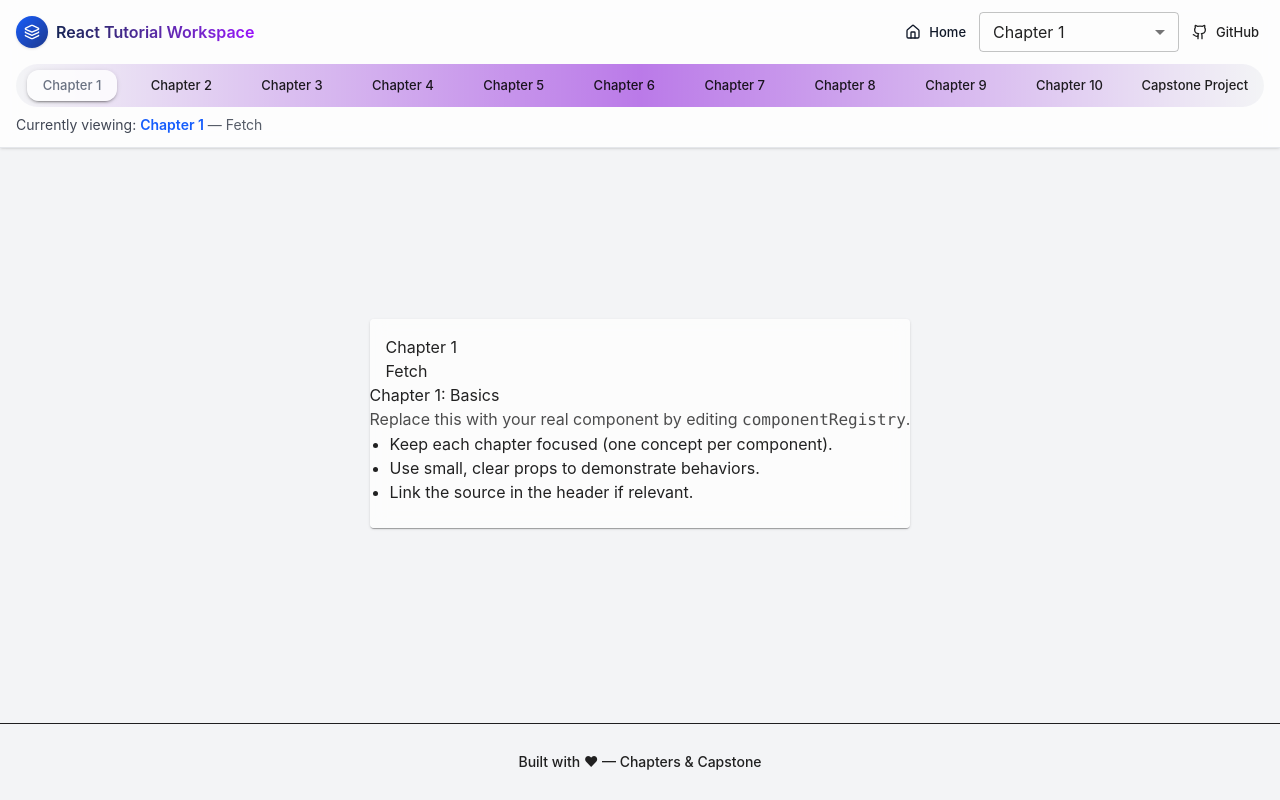
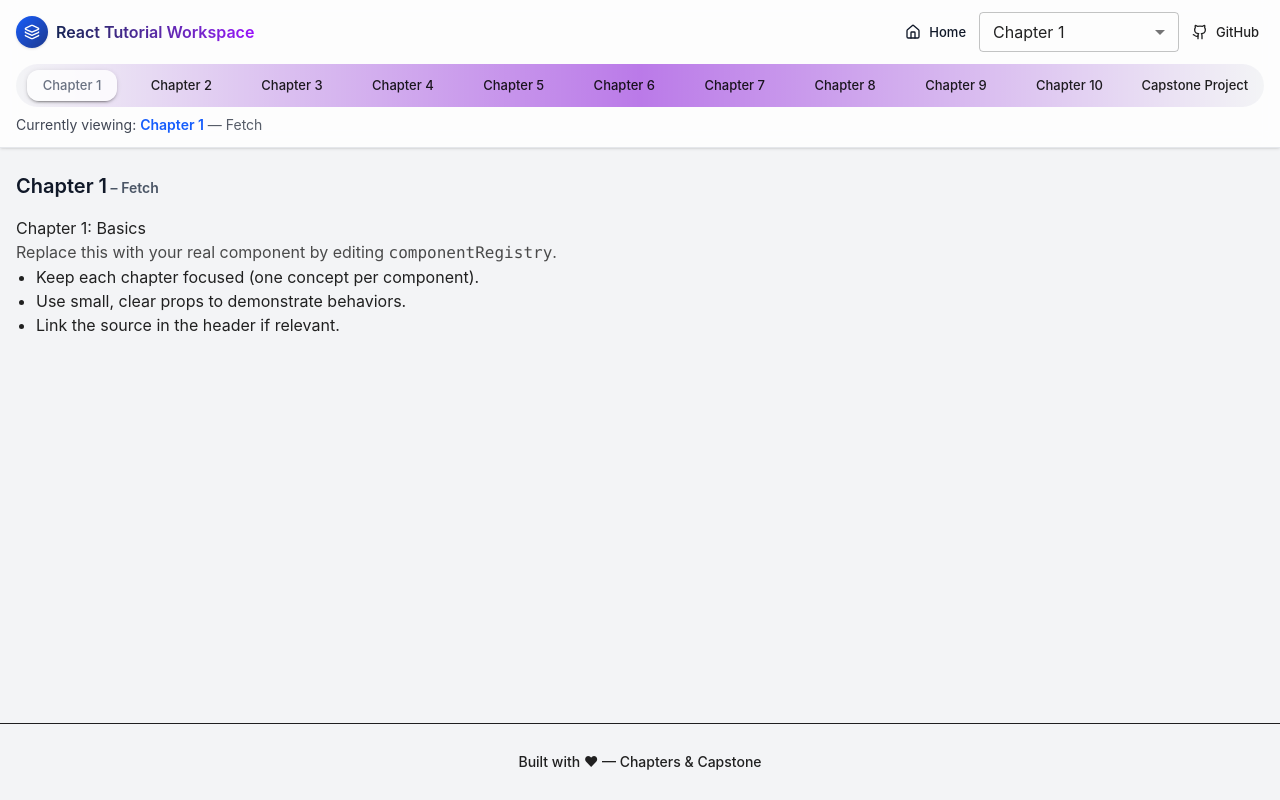
Before and after one commit to KevinHein-KSH/http-assets, a React (Vite) app: page / in a window 1280 px wide. Both pictures are taken after a click on the button "Chapter 1". Built offline with nearby package versions, Linux system fonts and the light colour scheme.

Commit message:
new component, adjust some styling and then some

```diff
--- a/src/components/Ch7-JSON/JsonDisplay.tsx
+++ b/src/components/Ch7-JSON/JsonDisplay.tsx
@@ -12,8 +12,6 @@ import TextSnippetIcon from "@mui/icons-material/TextSnippet";
 import {
   Tab,
   Tabs,
-  Paper,
-  Typography,
   TextareaAutosize,
   Button,
 } from "@mui/material";
@@ -63,11 +61,10 @@ export default function JsonDisplay() {
     setLoading(true);
     try {
       if (isValidJsonObject(input)) {
-        const stringifiedData = JSON.stringify(input, null, 2);
+        const prasedData = JSON.parse(input);
+        const stringifiedData = JSON.stringify(prasedData, null, 2);
         setStringifiedJsonData(stringifiedData);
-        console.log("state var: ", stringifiedJsonData);
         setStringifiedJsonType(typeof stringifiedData);
-        console.log("JS var: ", stringifiedData);
 
         setError(null);
       } else {
@@ -91,13 +88,15 @@ export default function JsonDisplay() {
 
   return (
     <>
-      <Tabs value={value} onChange={handleChange} centered>
+      <Tabs value={value} onChange={handleChange} centered className="pb-6">
         <Tab icon={<HomeIcon />} iconPosition="start" label="Home" />
         <Tab icon={<TextSnippetIcon />} iconPosition="start" label="Note" />
       </Tabs>
 
       {value === 0 && (
         <div className="p-4">
+          {loading && <div className="text-blue-600 mb-2">Loading...</div>}
+          {error && <div className="text-red-500">Error: {error}</div>}
           <div className="grid grid-cols-1 md:grid-cols-2 gap-2 pt-1.5">
             <div className="grid gap-4 block shadow-xl shadow-gray-400/50 inset-shadow-sm inset-shadow-gray-500/50 rounded-lg p-4">
               <div className="flex justify-center">
--- a/src/components/Template/ItemView.tsx
+++ b/src/components/Template/ItemView.tsx
@@ -1,18 +1,9 @@
 import { motion } from "framer-motion";
-import {
-  Card,
-  CardHeader,
-  CardContent,
-  Button,
-  Typography,
-} from "@mui/material";
 import { chapters } from "../../types/chapters";
 import { componentRegistry } from "./PlaceHolders";
-import { Github } from "lucide-react";
 import { Suspense } from "react";
 
 export default function ItemView({ id }: { id: string }) {
-  const active = chapters.find((c) => c.id === id)!;
   return (
     <motion.div
       key={id}
@@ -21,61 +12,11 @@ export default function ItemView({ id }: { id: string }) {
       exit={{ opacity: 0, y: -8 }}
       transition={{ duration: 0.18 }}
     >
-      <Card className="mb-6 border-primary/20 !bg-white/70 backdrop-blur-sm">
-        <CardHeader className="!pb-0"
-          title={
-            <Typography className="text-xl bg-clip-text">
-              {active.label}
-            </Typography>
-          }
-          subheader={
-            active.description ? (
-              <Typography className="mt-1">{active.description}</Typography>
-            ) : undefined
-          }
-          action={
-            <div className="flex items-center gap-2">
-              {active.href && (
-                <Button
-                  component="a"
-                  href={active.href}
-                  target="_blank"
-                  rel="noreferrer"
-                  variant="contained"
-                  size="small"
-                  className="border-primary text-primary hover:bg-primary/10 focus-visible:ring-2 focus-visible:ring-primary"
-                >
-                  <Github className="mr-2 size-4" /> Branch
-                </Button>
-              )}
-              {/* future live link button */}
-              {/* {active.externalUrl && (
-                <Button
-                  component="a"
-                  href={active.externalUrl}
-                  target="_blank"
-                  rel="noopener noreferrer"
-                  size="small"
-                  variant="contained"
-                  sx={{
-                    bgcolor: "purple.600",
-                    "&:hover": { bgcolor: "purple.600", opacity: 0.9 },
-                  }}
-                >
-                  Live
-                </Button>
-              )} */}
-            </div>
-          }
-        />
-        <CardContent className="!p-0 !pb-6">
-          <Suspense
-            fallback={<div className="p-6 text-sm opacity-70">Loading…</div>}
-          >
-            <div>{componentRegistry[id]}</div>
-          </Suspense>
-        </CardContent>
-      </Card>
+      <div className="w-full">
+        <Suspense fallback={<div className="text-sm opacity-70">Loading…</div>}>
+          <div className="w-full overflow-x-auto">{componentRegistry[id]}</div>
+        </Suspense>
+      </div>
     </motion.div>
   );
 }
--- /dev/null
+++ b/src/components/Template/ItemViewHeader.tsx
@@ -0,0 +1,64 @@
+import { Button } from "@mui/material";
+import { Github } from "lucide-react";
+
+type ItemHeaderProps = {
+  chapter: {
+    label: string;
+    description?: string;
+    href?: string;
+    externalUrl?: string;
+  };
+};
+
+export default function ItemViewHeader({ chapter }: ItemHeaderProps) {
+  return (
+    <div className="flex w-full items-center justify-between gap-2">
+      {/* Left side: Chapter + description */}
+      <div className="min-w-0">
+        <div className="text-xl font-semibold text-gray-900">
+          {chapter.label}
+          {chapter.description && (
+            <span className="text-sm text-gray-600">
+              {" "}
+              – {chapter.description}
+            </span>
+          )}
+        </div>
+      </div>
+
+      {/* Right side: Branch button */}
+      <div className="flex items-center gap-2">
+        {chapter.href && (
+          <Button
+            component="a"
+            href={chapter.href}
+            target="_blank"
+            rel="noreferrer"
+            variant="contained"
+            size="small"
+            className="border-primary text-primary hover:bg-primary/10 focus-visible:ring-2 focus-visible:ring-primary"
+          >
+            <Github className="mr-2 size-4" /> Branch
+          </Button>
+        )}
+        {/* future live link button */}
+        {/* {chapter.externalUrl && (
+          <Button
+            component="a"
+            href={chapter.externalUrl}
+            target="_blank"
+            rel="noopener noreferrer"
+            size="small"
+            variant="contained"
+            sx={{
+              bgcolor: "purple.600",
+              "&:hover": { bgcolor: "purple.600", opacity: 0.9 },
+            }}
+          >
+            Live
+          </Button>
+        )} */}
+      </div>
+    </div>
+  );
+}
--- a/src/components/Template/PlaceHolders.tsx
+++ b/src/components/Template/PlaceHolders.tsx
@@ -1,4 +1,4 @@
-import JSON from "../Ch7-JSON/JsonDisplay"
+import JsonDisplay from "../Ch7-JSON/JsonDisplay"
 
 const Placeholder = ({ title }: { title: string }) => (
   <div className="prose prose-sm dark:prose-invert max-w-none">
@@ -23,7 +23,7 @@ export const componentRegistry: ComponentRegistry = {
   "ch-04": <Placeholder title="Chapter 4: Forms" />,
   "ch-05": <Placeholder title="Chapter 5: Effects" />,
   "ch-06": <Placeholder title="Chapter 6: Context" />,
-  "ch-07": <JSON />,
+  "ch-07": <JsonDisplay />,
   "ch-08": <Placeholder title="Chapter 8: Routing" />,
   "ch-09": <Placeholder title="Chapter 9: Data Fetching" />,
   "ch-10": <Placeholder title="Chapter 10: Testing" />,
--- a/src/components/Template/TemplateContainer.tsx
+++ b/src/components/Template/TemplateContainer.tsx
@@ -1,18 +1,28 @@
-import { AnimatePresence, motion } from "framer-motion";
+import { AnimatePresence } from "framer-motion";
 import { useState } from "react";
 import HeaderBar from "./HeaderBar";
 import HomeView from "./HomeView";
 import ItemView from "./ItemView";
+import ItemViewHeader from "./ItemViewHeader";
 import { chapters } from "../../types/chapters";
 
 import { capstoneId, firstChapterId, View } from "../../types/chapters";
 
 export default function TemplateContainer() {
   const [view, setView] = useState<View>({ type: "home" });
+  const activeChapter =
+    view.type === "item"
+      ? chapters.find((c) => c.id === view.id)
+      : undefined;
   return (
-    <div className="bg-gray-100 min-h-screen flex flex-col justify-between">
+    <div className="bg-gray-100 min-h-screen flex flex-col">
       <HeaderBar view={view} setView={setView} />
-      <div className="mx-auto max-w-7xl px-4 py-6 ">
+      <div className="mx-auto max-w-7xl px-4 py-6 flex-1 w-full">
+        {view.type === "item" && activeChapter && (
+          <div className="mb-4">
+            <ItemViewHeader chapter={activeChapter} />
+          </div>
+        )}
         <AnimatePresence mode="wait">
           {view.type === "home" ? (
             <HomeView
--- a/src/utils/jsonUtil.ts
+++ b/src/utils/jsonUtil.ts
@@ -7,7 +7,8 @@ export function toJson(input: string | unknown): unknown {
 }
 
 // Accepts either an object/array/etc and returns a pretty JSON string
-export function toString(input: string | unknown): string {
+// Throws if input is an invalid JSON string
+export function toJsonString(input: string | unknown): string {
   const value =
     typeof input === "string" ? JSON.parse(input) : input;
   return JSON.stringify(value, null, 2);
```
